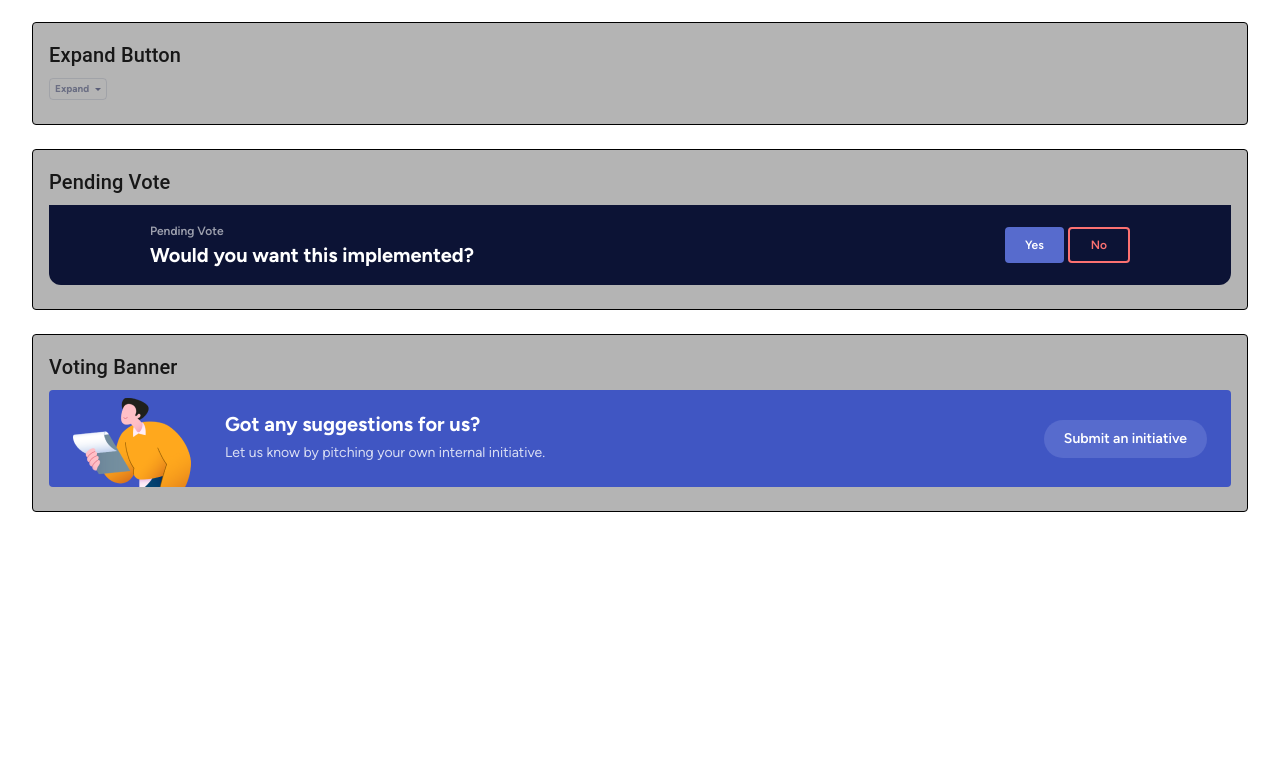
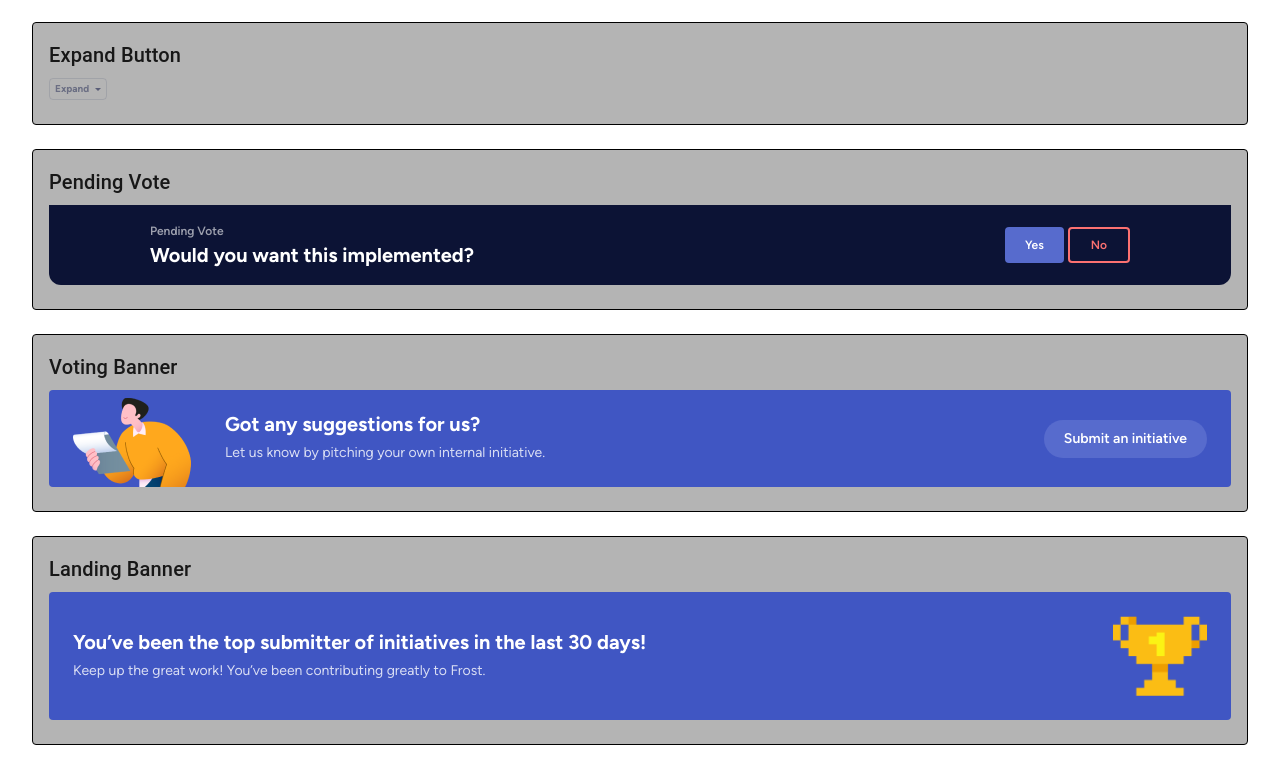
Before and after one commit to frost-jm/frost-initiatives, a React (Vite) app in the folder ui/: page /components-library in a window 1280 px wide. Shown: the part 3139-3916 px from the top of the page. Before the commit the page ends 3683 px from the top, so only its background shows below. Built offline with nearby package versions, Linux system fonts and the light colour scheme.

Commit message:
added landing banner

```diff
--- a/ui/src/pages/components-library.tsx
+++ b/ui/src/pages/components-library.tsx
@@ -2,6 +2,7 @@ import { Box, Typography, Grid, Card, CardContent } from '@mui/material';
 import { Sample, Logo, SubmitButton, Input, StatusDropdown, ActionDropdown, EditorTabs, DepartmentDropdown, BannerContent, StatusHeader, TableHeader, Buttons, ButtonType, Avatar, TableLabel, TableContent, PendingVote, TableContentWTitle, ExpandButton } from '@/components/index';
 
 import VotingBanner from '@/sections/Banners/VotingBanner';
+import LandingBanner from '@/sections/Banners/LandingBanner';
 
 const tabLabelsData = [
 	{ label: 'Home', count: 0 },
@@ -114,6 +115,10 @@ const components = [
 		name: 'Voting Banner',
 		component: VotingBanner,
 	},
+	{
+		name: 'Landing Banner',
+		component: LandingBanner,
+	},
 ];
 
 const ComponentsLibrary = () => {
--- /dev/null
+++ b/ui/src/sections/Banners/LandingBanner.tsx
@@ -0,0 +1,49 @@
+import { BannerContent } from '@/components';
+import { Box } from '@mui/material';
+
+import Asset from '../../assets/8bit-cup.png';
+
+const LandingBannerr = () => {
+	const bannerContent = {
+		title: 'You’ve been the top submitter of initiatives in the last 30 days! ',
+		description: 'Keep up the great work! You’ve been contributing greatly to Frost.',
+	};
+	return (
+		<Box
+			sx={{
+				width: '100%',
+				backgroundColor: '#4056C3',
+				padding: '24px ',
+				borderRadius: '4px',
+				display: 'flex',
+				justifyContent: 'space-between',
+				boxSizing: 'border-box',
+				alignItems: 'center',
+				position: 'relative',
+				'@media screen and (max-width:767px)': {},
+				'@media screen and (max-width:600px)': {
+					flexDirection: 'column',
+					alignItems: 'flex-start',
+					'.banner-asset': {
+						display: 'none',
+					},
+				},
+			}}
+		>
+			<BannerContent
+				title={bannerContent.title}
+				description={bannerContent.description}
+			/>
+			<img
+				src={Asset}
+				alt='asset'
+				className='banner-asset'
+				style={{
+					height: '80px',
+				}}
+			/>
+		</Box>
+	);
+};
+
+export default LandingBannerr;
```
Also changed, not shown: ui/src/assets/8bit-cup.png (added).
